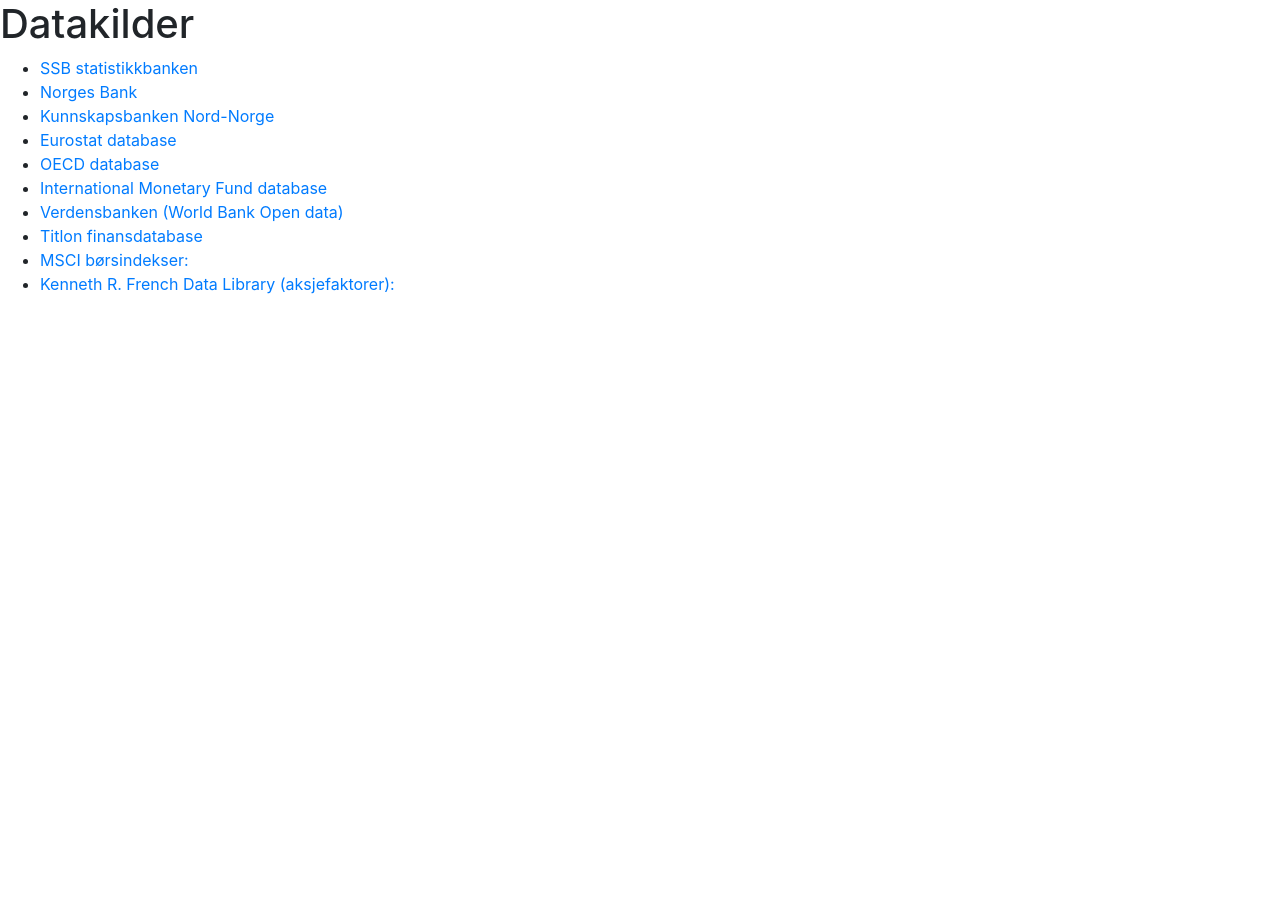
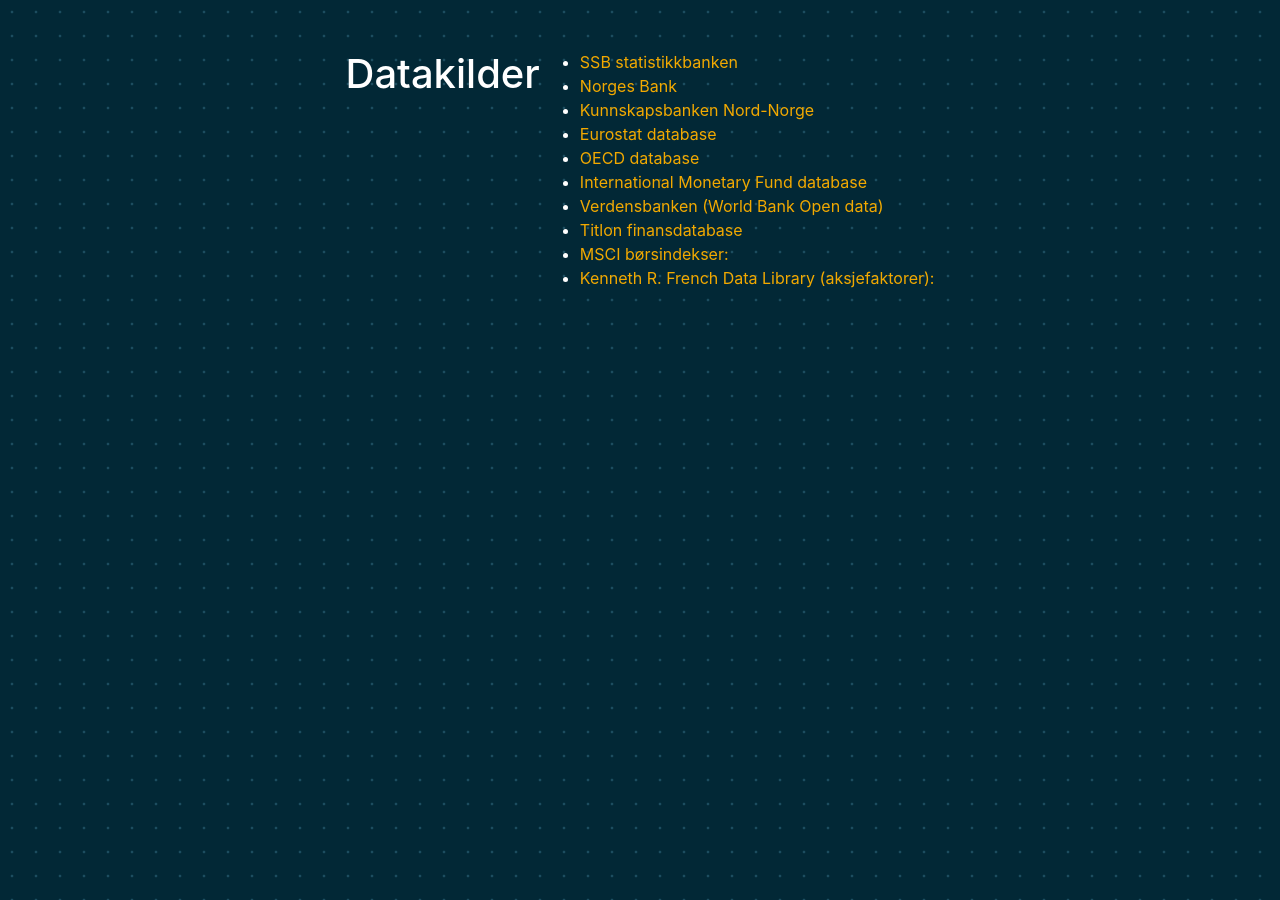
Before and after one commit to uit-econ/uit-econ.github.io, a Jekyll site: the page built from ressurser/Datakilder.md, in a window 1280 px wide. Built offline with Jekyll 4.4.1, drawn with Linux system fonts in a browser that asks for light colours; nearby versions of some CDN libraries; our own code applies the rules of GitHub Pages for plain Markdown files; library files that are not in the unit come from our copies.

Commit message:
Update Datakilder.md

```diff
--- a/ressurser/Datakilder.md
+++ b/ressurser/Datakilder.md
@@ -1,3 +1,4 @@
+{% include ressurser-css.html %}
 
 # Datakilder
 - [SSB statistikkbanken](https://www.ssb.no/statbank/)
```
